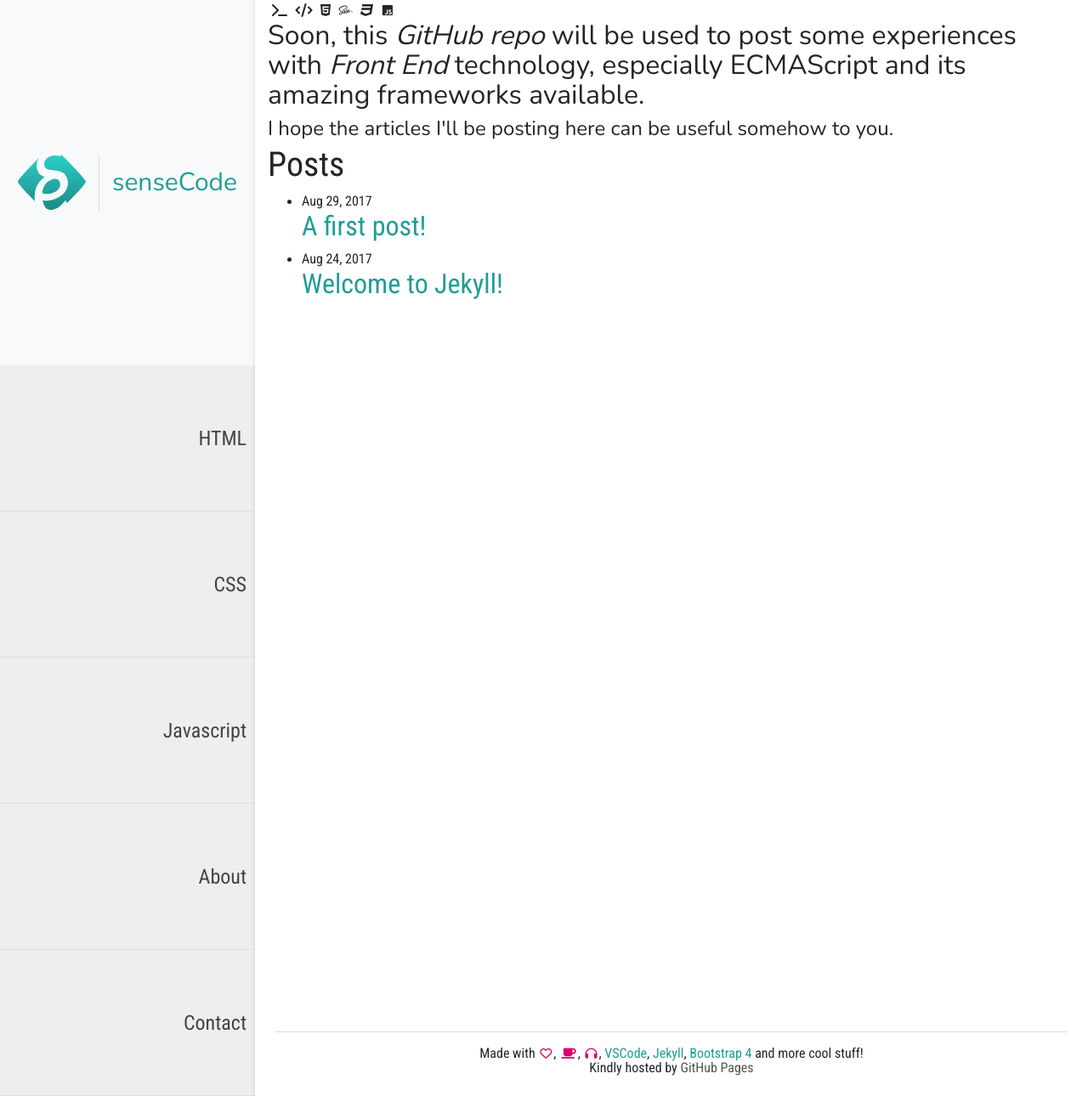
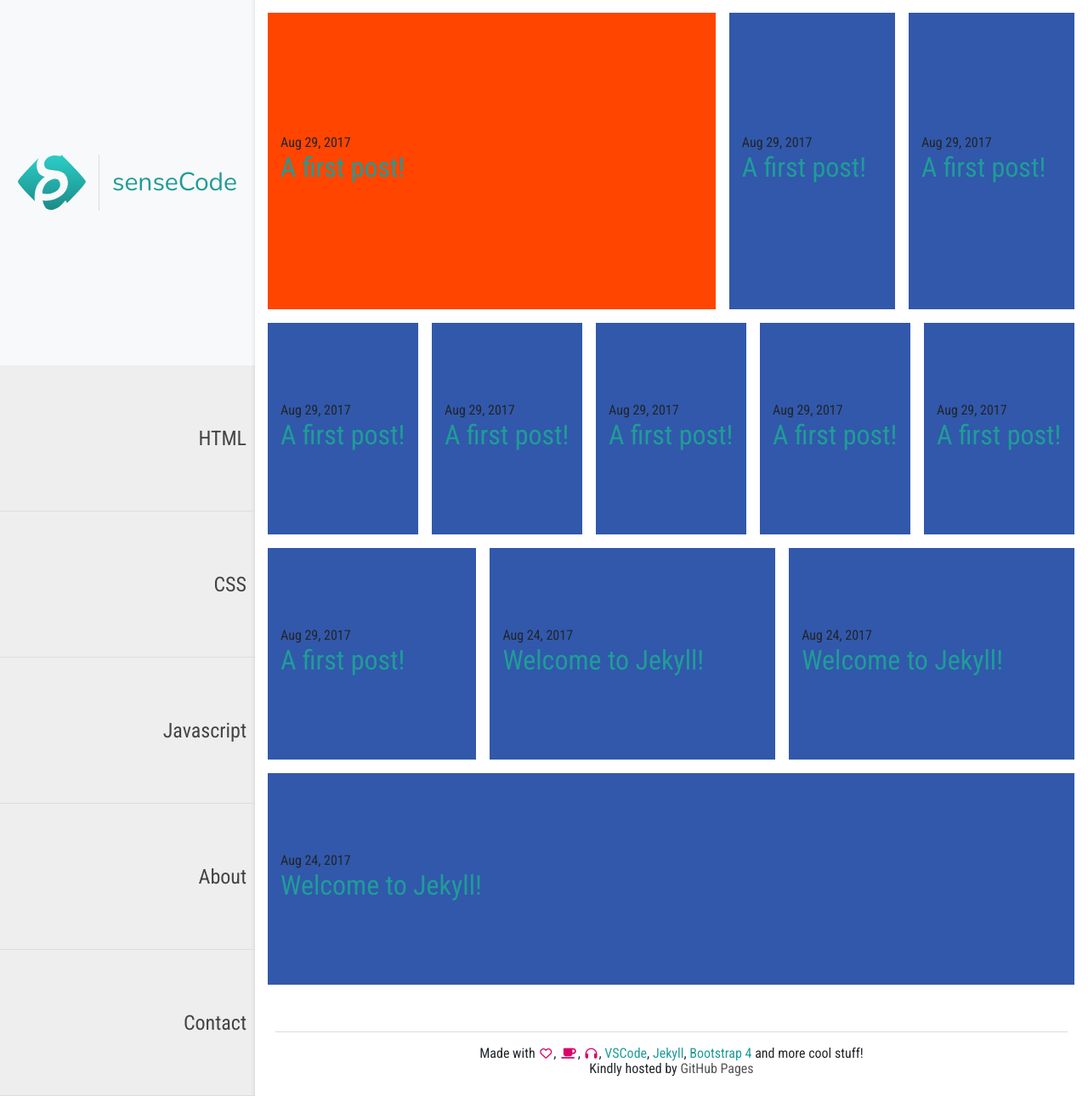
Before and after one commit to rogerbh/sensecode, a Jekyll site: the page built from index.md, in a window 1280 px wide and 1290 px high. Shown: the whole window at 85% size. Built offline with Jekyll 4.4.1, drawn with Linux system fonts in a browser that asks for light colours; nearby versions of some CDN libraries.

Commit message:
posts layout

```diff
--- a/_includes/footer.html
+++ b/_includes/footer.html
@@ -1,4 +1,4 @@
-<div class="footer-holder py-3 mx-4">
+<div class="footer-holder py-3 mx-4 my-4">
   <h6 class="text-center">
     {% include footer-icons.html %}
     <a href='https://code.visualstudio.com/' target='_blank'>VSCode</a>,
--- a/_layouts/default.html
+++ b/_layouts/default.html
@@ -26,9 +26,7 @@
       </div>
     </div>
     <div class="content-col bg-white d-flex flex-column justify-content-between h-100" style="flex:1;">
-      <div class="container">
         {{ content }}
-      </div>
       {% include footer.html %}
     </div>
   </div>
--- a/_layouts/home.html
+++ b/_layouts/home.html
@@ -2,28 +2,11 @@
 layout: default
 ---
 
-<i class="fa fa-terminal" aria-hidden="true"></i>
-<i class="fa fa-code" aria-hidden="true"></i>
-<i class="fa fa-html5" aria-hidden="true"></i>
-<i class="fa icon-sass"></i>
-<i class="fa fa-css3" aria-hidden="true"></i>
-<i class="fa icon-javascript-alt"></i>
-
-<h2 class="subtitle is-3" style="font-family: 'Nunito', sans-serif;">
-  Soon, this <i>GitHub repo</i> will be used to post some experiences with <i>Front End</i> technology, especially ECMAScript
-  and its amazing frameworks available.
-</h2>
-<h4 class="subtitle is-4" style="font-family: 'Nunito', sans-serif;">
-  I hope the articles I'll be posting here can be useful somehow to you.
-</h4>
-
 <div class="home">
-
-  <h1 class="page-heading">Posts</h1>
 
   {{ content }}
 
-  <ul class="post-list">
+  <ul class="d-flex flex-wrap post-list" style="flex-direction: row; flex:initial;">
     {% for post in site.posts %}
     <li>
       {% assign date_format = site.minima.date_format | default: "%b %-d, %Y" %}
--- a/styles/css/custom.css
+++ b/styles/css/custom.css
@@ -8,11 +8,16 @@ font-family: 'Roboto', sans-serif;
 font-family: 'Roboto Condensed', sans-serif;
 font-family: 'Pontano Sans', sans-serif;
 */
-.flex-combo, .menu-col, .menu-list li a {
+.flex-combo, .menu-col, .menu-list li a, .post-list {
   flex: 1;
   display: flex;
   justify-content: center;
   flex-direction: column; }
+
+.reset-flex {
+  flex: initial;
+  justify-content: initial;
+  flex-direction: initial; }
 
 body {
   background: #f2f2f2; }
@@ -142,6 +147,31 @@ a {
 
 .brand-link img {
   max-height: initial; }
+
+.post-list {
+  list-style-type: none;
+  list-style-position: inside;
+  padding: 15px;
+  padding-right: 0;
+  margin: 0; }
+  .post-list li {
+    padding: 15px;
+    background: #3158ab;
+    border-right: solid 1px #fff;
+    border-bottom: solid 1px #fff;
+    display: flex;
+    flex: 1 1 auto;
+    flex-direction: column;
+    justify-content: center;
+    min-height: 250px;
+    margin-right: 15px;
+    margin-bottom: 15px;
+    /*     & *{
+    }  */ }
+    .post-list li:first-child {
+      flex: 5 0 45%;
+      min-height: 350px;
+      background: orangered; }
 
 .footer-holder {
   border-top: solid 1px #ddd; }
```
Also changed, not shown: _posts/2017-08-23-10-post.markdown (added, +25 -0 lines), _posts/2017-08-23-11-post.markdown (added, +25 -0 lines), _posts/2017-08-28-4-post.markdown (added, +25 -0 lines), _posts/2017-08-28-5-post.markdown (added, +25 -0 lines), _posts/2017-08-28-6-post.markdown (added, +25 -0 lines), _posts/2017-08-28-7-post.markdown (added, +25 -0 lines), _posts/2017-08-28-8-post.markdown (added, +25 -0 lines), _posts/2017-08-28-9-post.markdown (added, +25 -0 lines), _posts/2017-08-28-second-post.markdown (added, +25 -0 lines), _posts/2017-08-28-third-post.markdown (added, +25 -0 lines), js/main.js (added, +22 -0 lines), styles/custom.scss (+37 -0 lines).
